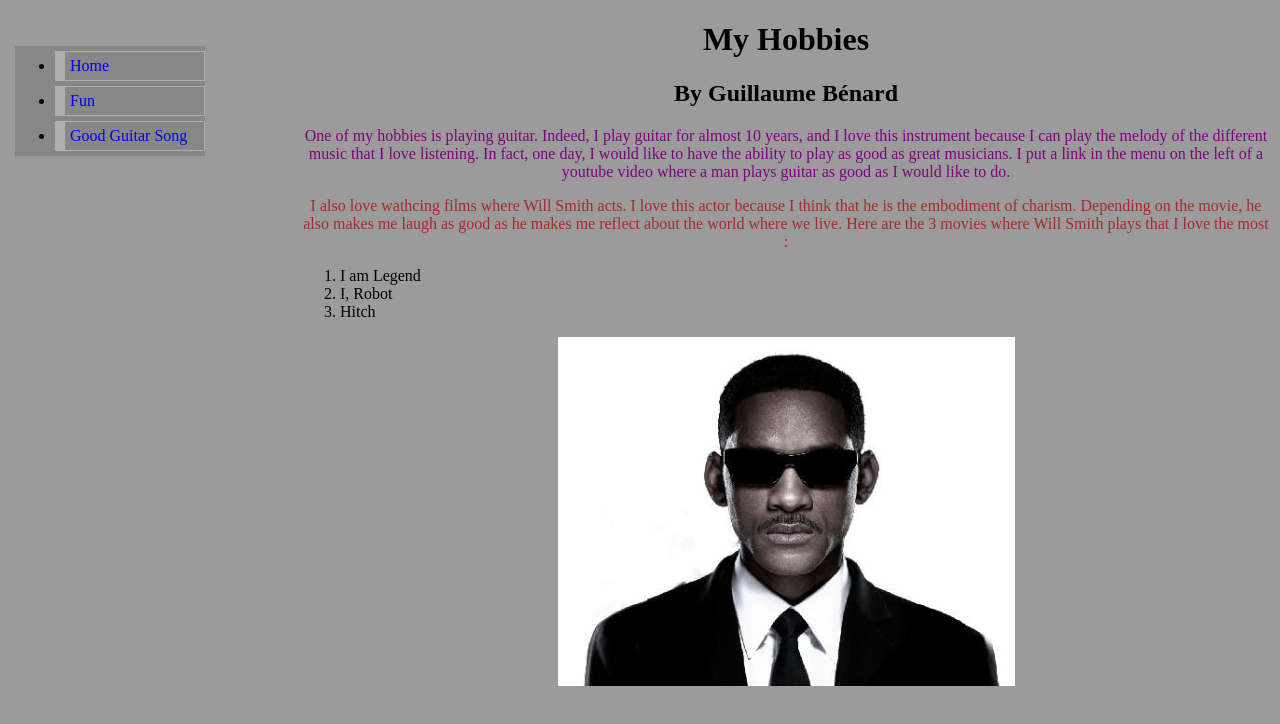
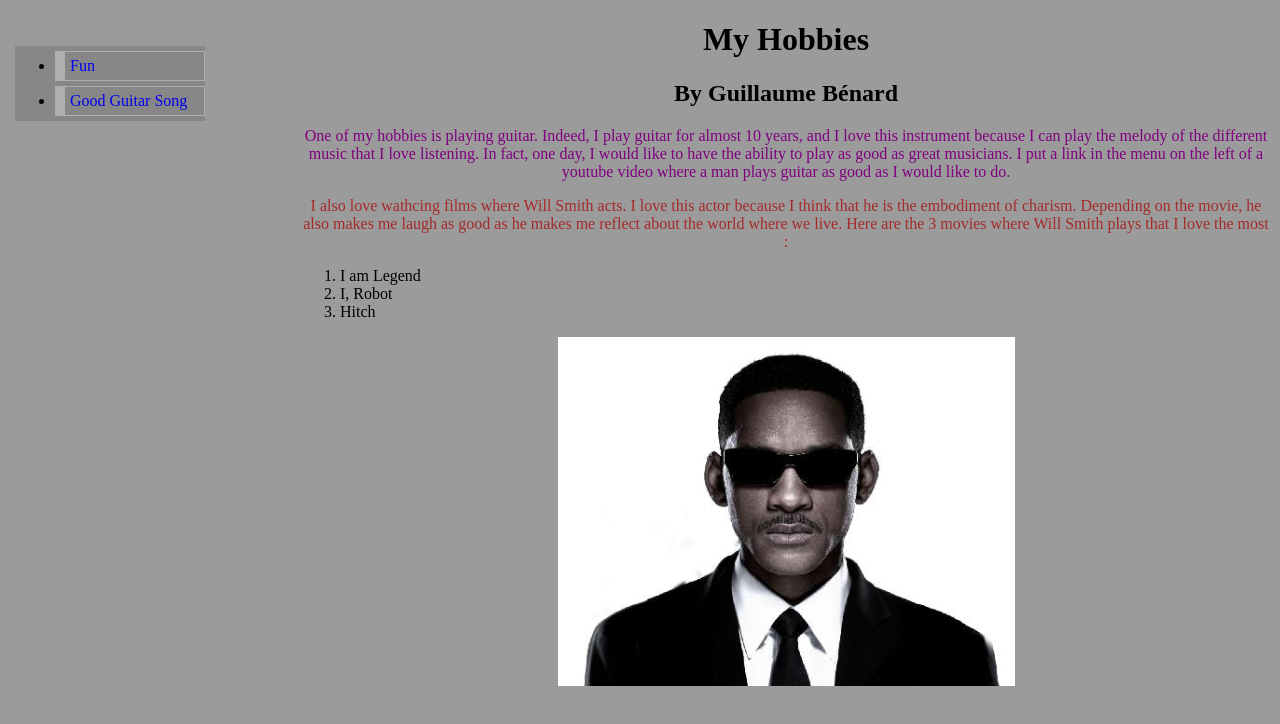
Before and after one commit to Guigui94260/Guigui94260.github.io, a plain HTML site: page index.html in a window 1280 px wide. Drawn offline with Linux system fonts and the light colour scheme.

Commit message:
Update index.html

```diff
--- a/index.html
+++ b/index.html
@@ -7,7 +7,6 @@
     <body>
 
         <ul class="navbar">
-            <li><a label="Menu" href="index.html">Home</a></li>
             <li><a label="fun" href="fun.html">Fun</a></li>
             <li><a label="youtubelink" href="https://www.youtube.com/watch?v=S33tWZqXhnk">Good Guitar Song</a></li>
         </ul>
```
